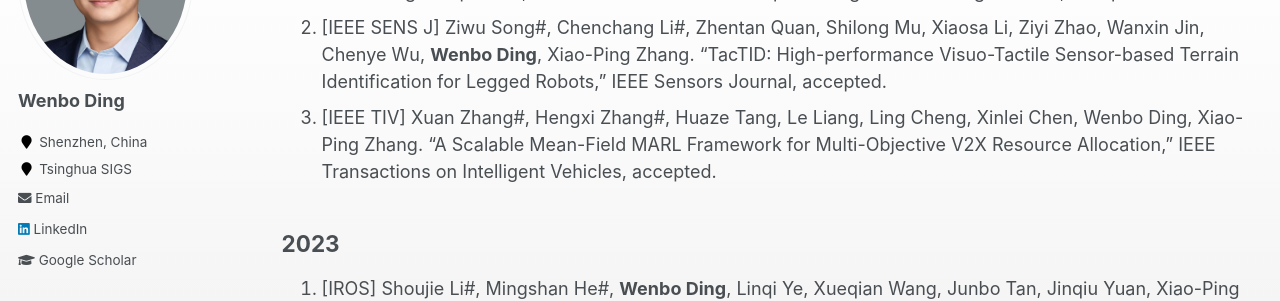
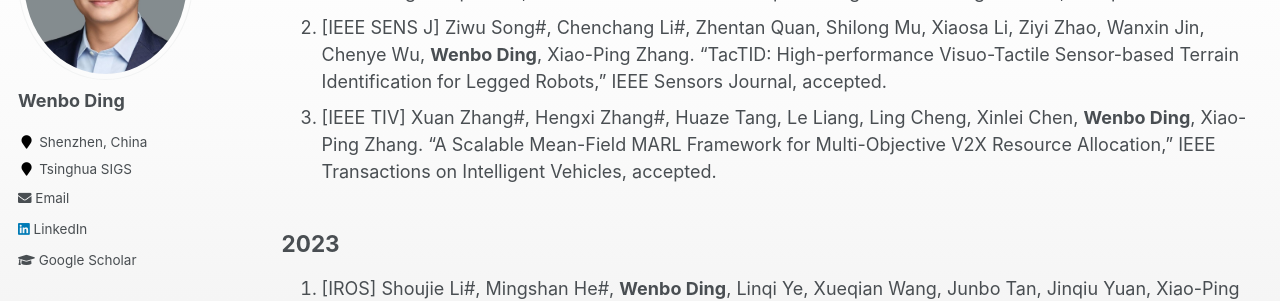
Before and after one commit to whenboy07/whenboy07.github.io, a Jekyll site: the page built from _pages/publication.md, in a window 1280 px wide and 900 px high, scrolled down 1752 px. Shown: the part 153-454 px from the top of the window. Built offline with Jekyll 4.4.1, drawn with Linux system fonts in a browser that asks for light colours.

```diff
--- a/_pages/publication.md
+++ b/_pages/publication.md
@@ -70,7 +70,7 @@ A Highly Sensitive Triboelectric Vibration Sensor for Machinery Condition Monito
 ## 2024
 1. [JSTSP] Shoujie Li, Zihan Wang, Changsheng Wu, Xiang Li, Shan Luo, Bin Fang, Fuchun Sun, Xiao-Ping Zhang, **Wenbo Ding**. "When Vision Meets Touch: A Contemporary Review for Visuotactile Sensors from the Signal Processing Perspective," IEEE Journal of Selected Topics in Signal Processing (JSTSP), accepted.
 2. [IEEE SENS J] Ziwu Song#, Chenchang Li#, Zhentan Quan, Shilong Mu, Xiaosa Li, Ziyi Zhao, Wanxin Jin, Chenye Wu, **Wenbo Ding**, Xiao-Ping Zhang. "TacTID: High-performance Visuo-Tactile Sensor-based Terrain Identification for Legged Robots," IEEE Sensors Journal, accepted.
-3. [IEEE TIV] Xuan Zhang#, Hengxi Zhang#, Huaze Tang, Le Liang, Ling Cheng, Xinlei Chen, Wenbo Ding, Xiao-Ping Zhang. "A Scalable Mean-Field MARL Framework for Multi-Objective V2X Resource Allocation," IEEE Transactions on Intelligent Vehicles, accepted.
+3. [IEEE TIV] Xuan Zhang#, Hengxi Zhang#, Huaze Tang, Le Liang, Ling Cheng, Xinlei Chen, **Wenbo Ding**, Xiao-Ping Zhang. "A Scalable Mean-Field MARL Framework for Multi-Objective V2X Resource Allocation," IEEE Transactions on Intelligent Vehicles, accepted.
 
 ## 2023
 1. [IROS] Shoujie Li#, Mingshan He#, **Wenbo Ding**, Linqi Ye, Xueqian Wang, Junbo Tan, Jinqiu Yuan, Xiao-Ping Zhang. “Visuo-Tactile Sensor Enabled Pneumatic Device Towards Compliant Oropharyngeal Swab Sampling,” IEEE/RSJ International Conference on Intelligent Robots and Systems (IROS 2023), accepted.
```
Also changed, not shown: _pages/about.md (+1 -0 lines), _pages/news.md (+1 -0 lines).
